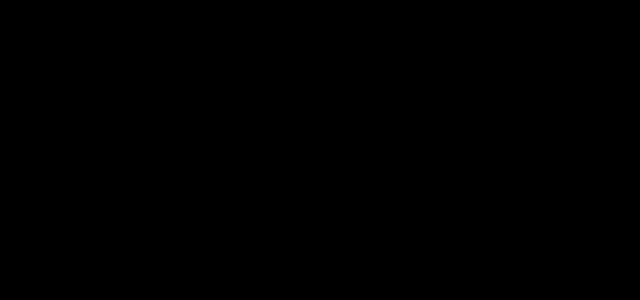
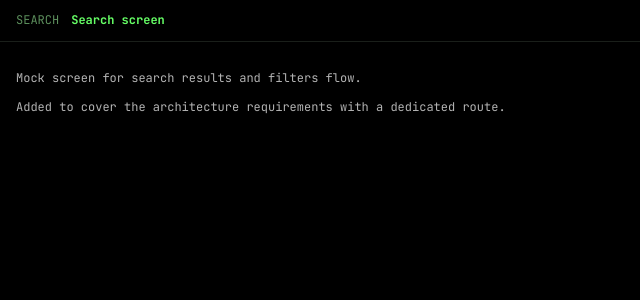
Before and after one commit to JuliettKhar/xxii-chat-interface-for-metarhia, a Vue app: page /search in a window 1280 px wide. Before the commit this address had no page. Shown: the top 300 px of the page, without its empty margins (0-640 px from the left). Built offline with nearby package versions, Linux system fonts and the light colour scheme.

Commit message:
add routes

```diff
--- /dev/null
+++ b/src/pages/feed/index.vue
@@ -0,0 +1,41 @@
+<template>
+  <section class="screen">
+    <header class="screen__header border-bottom-black">
+      <span class="screen__label">#feed</span>
+      <h1 class="screen__title">Feed screen</h1>
+    </header>
+    <div class="screen__body">
+      <p>Mock screen for feed/posts flow.</p>
+      <p>Use this route to validate navigation coverage and future UI states.</p>
+    </div>
+  </section>
+</template>
+
+<style scoped lang="scss">
+.screen {
+  min-height: 100vh;
+  background: var(--bg);
+  color: var(--text-primary);
+}
+
+.screen__header {
+  display: flex;
+  align-items: center;
+  gap: 12px;
+  padding: 12px 16px;
+}
+
+.screen__label {
+  color: var(--text-secondary);
+}
+
+.screen__title {
+  margin: 0;
+  font-size: var(--font-size-lg);
+}
+
+.screen__body {
+  padding: 16px;
+  color: var(--text-white-dim);
+}
+</style>
--- /dev/null
+++ b/src/pages/search/index.vue
@@ -0,0 +1,42 @@
+<template>
+  <section class="screen">
+    <header class="screen__header border-bottom-black">
+      <span class="screen__label">search</span>
+      <h1 class="screen__title">Search screen</h1>
+    </header>
+    <div class="screen__body">
+      <p>Mock screen for search results and filters flow.</p>
+      <p>Added to cover the architecture requirements with a dedicated route.</p>
+    </div>
+  </section>
+</template>
+
+<style scoped lang="scss">
+.screen {
+  min-height: 100vh;
+  background: var(--bg);
+  color: var(--text-primary);
+}
+
+.screen__header {
+  display: flex;
+  align-items: center;
+  gap: 12px;
+  padding: 12px 16px;
+}
+
+.screen__label {
+  color: var(--text-secondary);
+  text-transform: uppercase;
+}
+
+.screen__title {
+  margin: 0;
+  font-size: var(--font-size-lg);
+}
+
+.screen__body {
+  padding: 16px;
+  color: var(--text-white-dim);
+}
+</style>
--- /dev/null
+++ b/src/pages/thread/index.vue
@@ -0,0 +1,42 @@
+<template>
+  <section class="screen">
+    <header class="screen__header border-bottom-black">
+      <span class="screen__label">thread</span>
+      <h1 class="screen__title">Thread screen</h1>
+    </header>
+    <div class="screen__body">
+      <p>Mock screen for thread/replies flow.</p>
+      <p>Reserved for the separate thread view from the requirements.</p>
+    </div>
+  </section>
+</template>
+
+<style scoped lang="scss">
+.screen {
+  min-height: 100vh;
+  background: var(--bg);
+  color: var(--text-primary);
+}
+
+.screen__header {
+  display: flex;
+  align-items: center;
+  gap: 12px;
+  padding: 12px 16px;
+}
+
+.screen__label {
+  color: var(--text-secondary);
+  text-transform: uppercase;
+}
+
+.screen__title {
+  margin: 0;
+  font-size: var(--font-size-lg);
+}
+
+.screen__body {
+  padding: 16px;
+  color: var(--text-white-dim);
+}
+</style>
```
Also changed, not shown: src/app/router/index.ts (+8 -2 lines).
